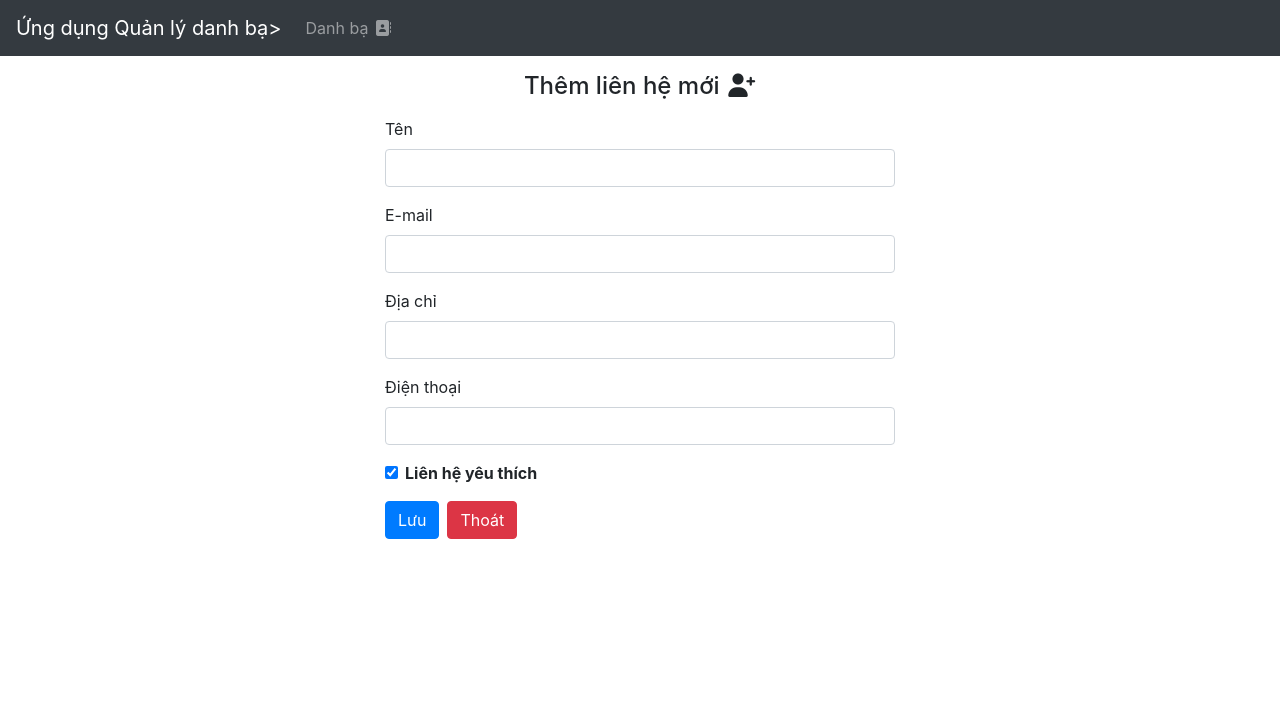
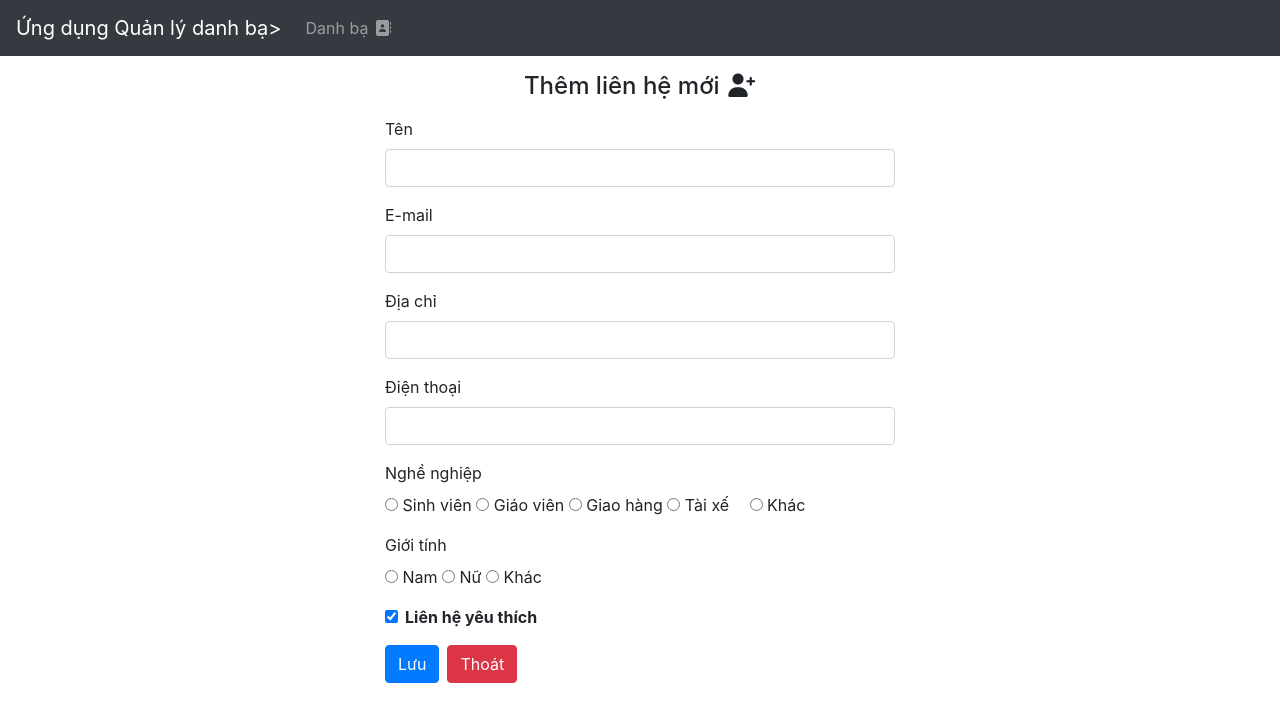
Before and after one commit to kjngyoyo/TranMinhTam_DC21V7N561_Frontend, a Vue app: page /contacts/add in a window 1280 px wide. Shown: the top 722 px of the page. Built offline with nearby package versions, Linux system fonts and the light colour scheme.

Commit message:
Mở rộng nghề nghiệp và giới tính

```diff
--- a/src/components/ContactCard.vue
+++ b/src/components/ContactCard.vue
@@ -28,6 +28,12 @@ export default {
       <strong>Điện thoại:</strong> {{ contact.phone }}
     </div>
     <div class="p-1">
+      <strong>Nghề nghiệp:</strong> {{ contact.job }}
+    </div>
+        <div class="p-1">
+      <strong>Giới tính:</strong> {{ contact.gender }}
+    </div>
+    <div class="p-1">
       <strong>Liên hệ yêu thích:&nbsp;</strong>
       <i v-if="contact.favorite" class="fas fa-check text-success"></i>
       <i v-else class="fas fa-times text-danger"></i>
--- a/src/components/ContactForm.vue
+++ b/src/components/ContactForm.vue
@@ -20,6 +20,26 @@
       <Field name="phone" type="tel" class="form-control" />
       <ErrorMessage name="phone" class="error-feedback" />
     </div>
+    <div class="form-group">
+        <label>Nghề nghiệp</label>
+        <Field type = "radio" name="job" value="Sinh viên"/> Sinh viên
+        <Field type = "radio" name="job" value="Giáo viên"/> Giáo viên
+        <Field type = "radio" name="job" value="Giao hàng"/> Giao hàng
+        <Field type = "radio" name="job" value="Tài xế"/> Tài xế
+          <Field type="radio" name="job" value="Khác" class="ml-3" v-model="selectedJob" /> Khác
+          <div v-if="selectedJob === 'Khác'" class="mt-2">
+            <Field name="job_other" type="text"placeholder="Nhập nghề nghiệp khác..." class="form-control" />
+          </div>
+          <ErrorMessage name="job" class="error-feedback" />
+    </div>
+    <div class="form-group">
+        <label>Giới tính</label>
+        <Field type = "radio" name="gender" value="Nam"/> Nam
+        <Field type = "radio" name="gender" value="Nữ"/> Nữ
+        <Field type = "radio" name="gender" value="Khác"/> Khác
+        <br />
+          <ErrorMessage name="job" class="error-feedback" />
+    </div>
     <div class="form-group form-check">
       <Field name="favorite" type="checkbox" class="form-check-input" />
       <label for="favorite" class="form-check-label">
@@ -35,7 +55,6 @@
         Thoát
       </button>
     </div>
-
   </Form>
 </template>
 <script>
--- a/src/router/index.js
+++ b/src/router/index.js
@@ -23,6 +23,7 @@ const routes = [
         name: "contact.add",
         component: () => import("@/views/ContactAdd.vue")
 }
+
 ];
 
 const router  = createRouter({
```
